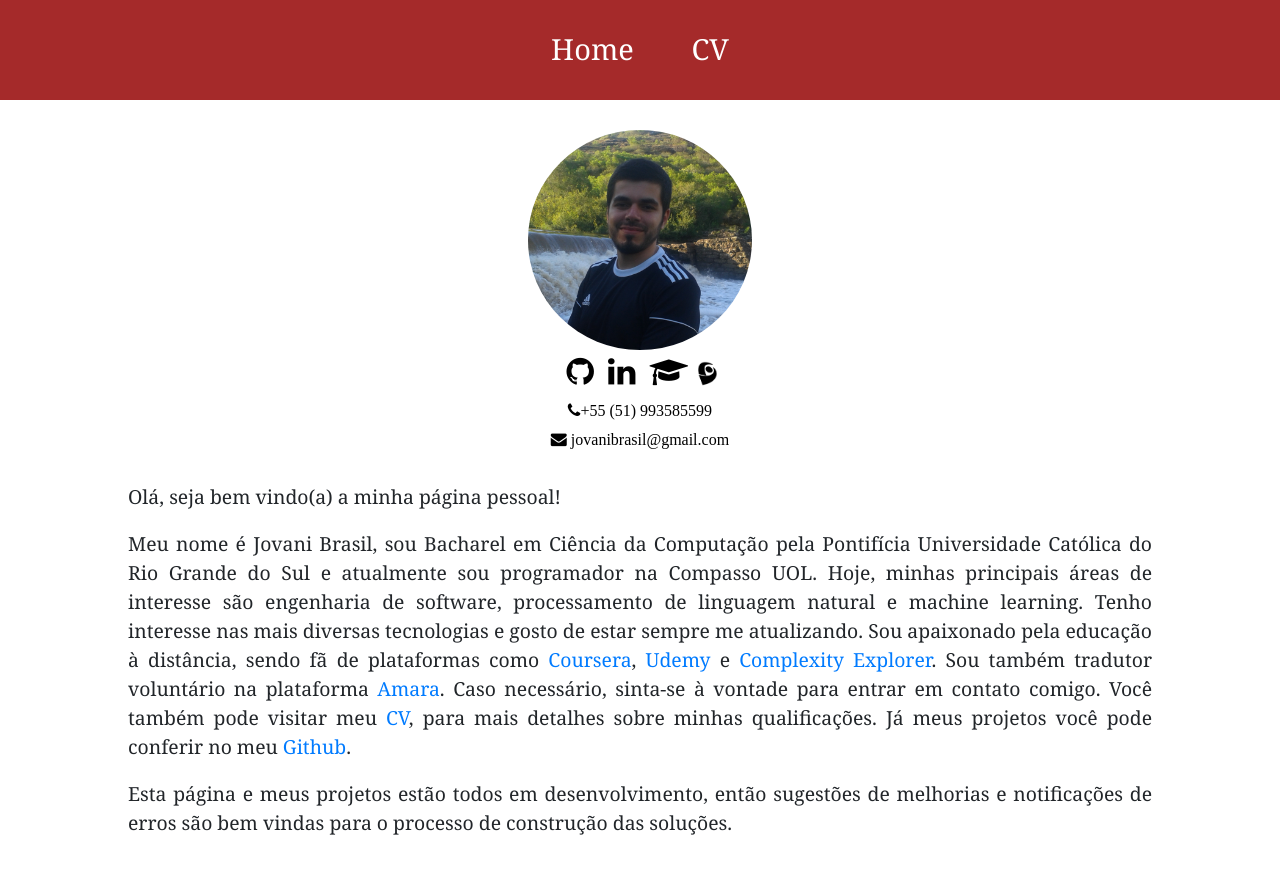
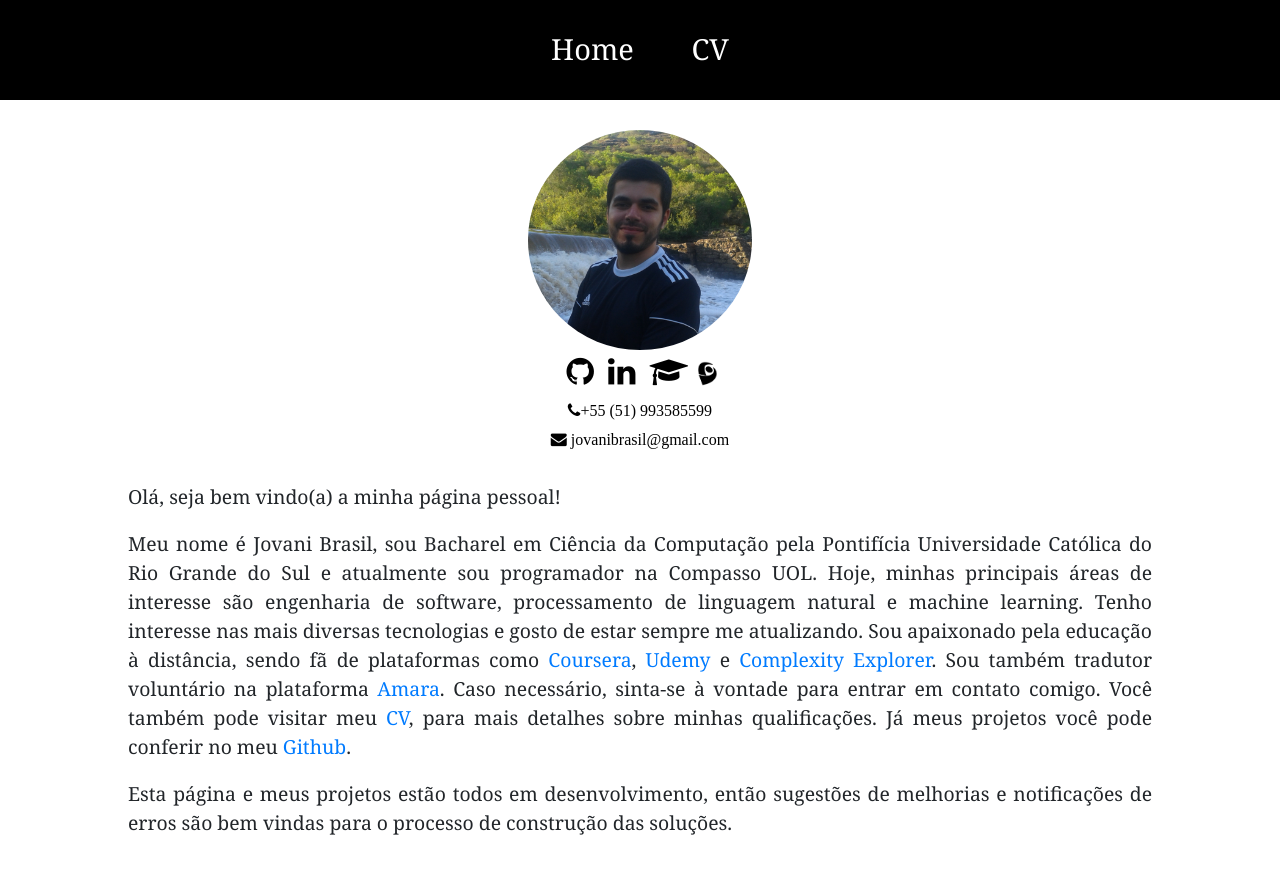
Before and after one commit to jovanibrasil/jovanibrasil-app, an Angular app: page / in a window 1280 px wide. Shown: the top 874 px of the page. Built offline with nearby package versions, Linux system fonts and the light colour scheme.

Commit message:
Change header color to black

```diff
--- a/src/app/nav-header/nav-header.component.css
+++ b/src/app/nav-header/nav-header.component.css
@@ -1,5 +1,5 @@
 .navbar {
-    background-color: brown;
+    background-color: black;
     color: white;
 }
 
```
